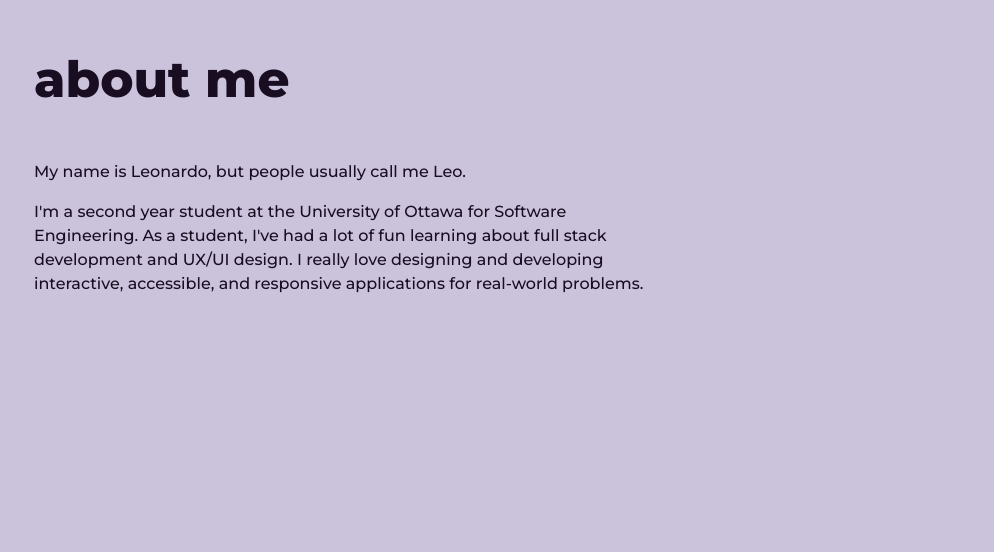
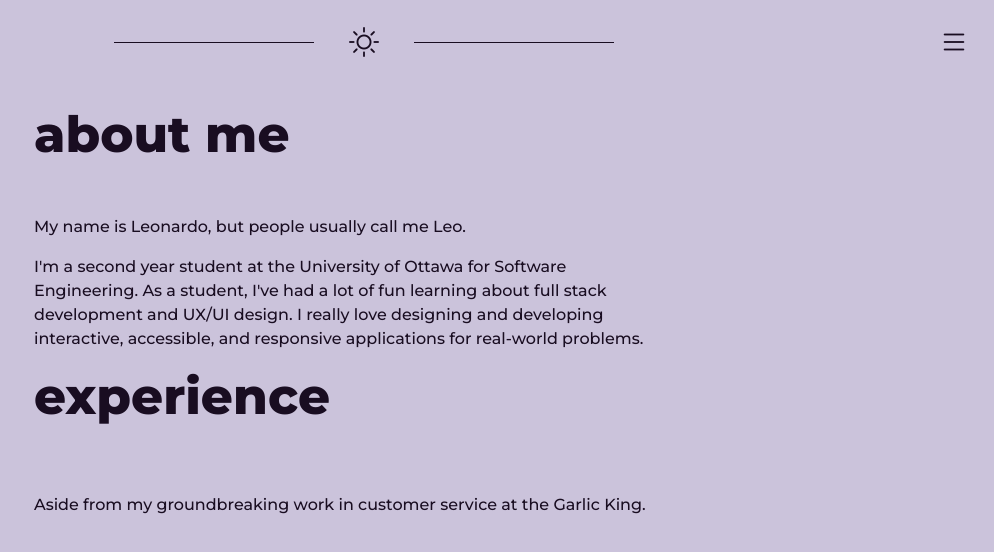
Before and after one commit to atallaL/portfolio-website, a React (Create React App) app: page /about in a window 1280 px wide. Shown: the top 552 px of the page, without its empty margins (286-1280 px from the left). Built offline with nearby package versions, Linux system fonts and the light colour scheme.

Commit message:
componenting some stuff and about in progress

```diff
--- a/src/App.js
+++ b/src/App.js
@@ -9,10 +9,12 @@ import './App.css'
 import React, {useState} from 'react';
 import {BrowserRouter as Router, Routes, Route, useLocation, useNavigate} from 'react-router-dom';
 
+//components
+import TopNav from './components/Topbar';
+
 function App() {
 
   //states
-  const [target, setTarget] = useState(null);
   const [transition, setTransition] = useState(false);
 
   //variables
@@ -24,7 +26,6 @@ function App() {
     if (location.pathname === path) {return};
 
     setTransition(true);
-    setTarget(path);
 
     //go to spot after this amount of time
     setTimeout(() => {
@@ -34,7 +35,6 @@ function App() {
     //transition stops after this time
     setTimeout(() => {
       setTransition(false);
-      setTarget(null);
     }, 2000)
   }
   return (
@@ -44,6 +44,9 @@ function App() {
       {transition && (
         <div className="globalOverlay"></div>
       )}
+
+      {/* show topnav when we not on home page */}
+      {location.pathname !== '/' && <TopNav />}
 
       <div className = "App">
         <Routes>
--- /dev/null
+++ b/src/components/Topbar.css
@@ -0,0 +1,44 @@
+.globalTopNav {
+    display: flex;
+    position: fixed;
+    width: 100%;
+    top: 20px;
+    align-items: center;
+    justify-content: center;
+    z-index:2;
+    margin-bottom: 40px;
+}
+
+.globalTopLine:first-child {
+    margin-left:40px;
+}
+
+.globalTopLine:last-child {
+    margin-right:40px;
+}
+
+.globalTopLine {
+    display: flex;
+    flex-grow: 1;
+    height: 1px;
+    background-color: var(--line);
+    max-width: 200px;
+    margin: 0 20px;
+}
+
+.globalTopMoon {
+    display: flex;
+    align-items: center;
+    color: var(--text);
+    padding: 0 15px;
+    font-size: 30px;
+    cursor: pointer;
+}
+
+.globalTopMenu {
+    position: fixed;
+    right: 25px;
+    color: var(--text);
+    font-size: 30px;
+    cursor: pointer;
+}
--- /dev/null
+++ b/src/components/Topbar.js
@@ -0,0 +1,26 @@
+//top bar for all pages but home bc home doesnt need the little menu ico
+
+import React from 'react';
+import {useNavigate} from 'react-router-dom';
+import 'bootstrap-icons/font/bootstrap-icons.css';
+import './Topbar.css'
+
+const Topbar = () => {
+  const navigate = useNavigate();
+
+  return (
+    <div className="globalTopNav">
+        <div className="globalTopLine"></div>
+            <div className="globalTopMoon">
+                <i className={`bi ${"bi-sun"}`}></i>
+            </div>
+        <div className="globalTopLine"></div>
+
+        <div className="globalTopMenu">
+            <i class="bi bi-list"></i>
+        </div>
+    </div>
+  );
+};
+
+export default Topbar;
--- a/src/pages/About/About.css
+++ b/src/pages/About/About.css
@@ -3,6 +3,7 @@ html body{
 }
 
 .aboutMain {
+    padding-top: 105px;
     width:100%;
     display:flex;
     justify-content:center;
@@ -21,7 +22,7 @@ html body{
     color: var(--text);
     font-size:50px;
     font-weight:700;
-    margin:50px 0;
+    margin-bottom: 50px;
 }
 
 .firstSection p {
--- a/src/pages/About/About.js
+++ b/src/pages/About/About.js
@@ -11,19 +11,15 @@ function About() {
 
     return (
         <div className="aboutMain">
-            {/* top bar nav thing */}
-            <div className="topNav">
-                <div className="topLine"></div>
-                    <div className="topMoon">
-                        <i className={`bi ${lightMode ? "bi-sun" : "bi-moon"}`}></i>
-                    </div>
-                <div className="topLine"></div>
-            </div>
 
             <div className="firstSection">
                 <h2>about me</h2>
                 <p>My name is Leonardo, but people usually call me Leo.</p>
                 <p>I'm a second year student at the University of Ottawa for Software Engineering. As a student, I've had a lot of fun learning about full stack development and UX/UI design. I really love designing and developing interactive, accessible, and responsive applications for real-world problems.</p>
+
+                <h2>experience</h2>
+                <p></p>
+                <p>Aside from my groundbreaking work in customer service at the Garlic King.</p>
             </div>
         </div>
     );
```
